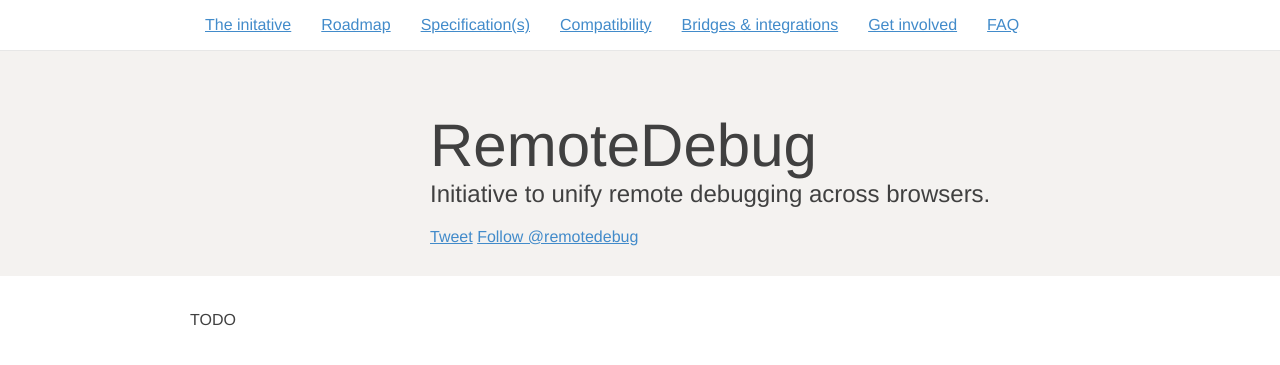
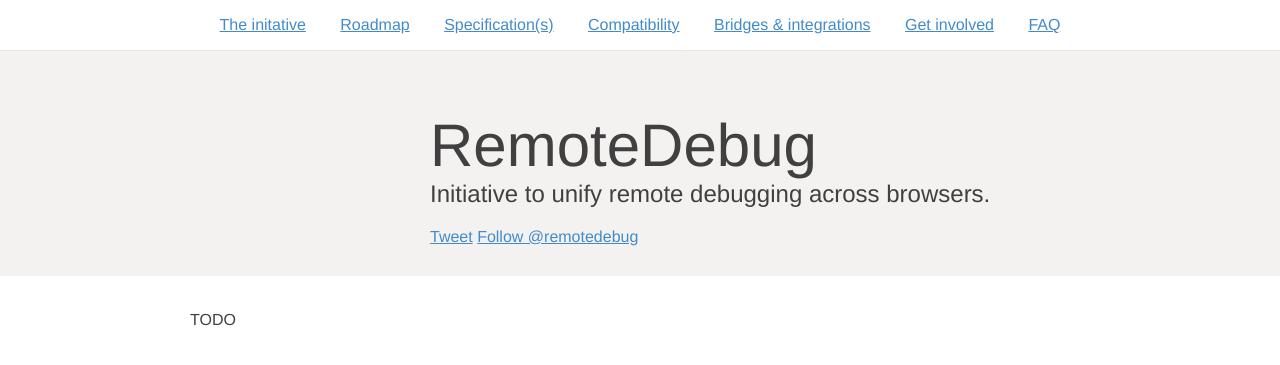
Before and after one commit to RemoteDebug/remotedebug.org, a Jekyll site: the page built from faq/index.html, in a window 1280 px wide. Shown: the top 365 px of the page. Built offline with Jekyll 4.4.1, drawn with Linux system fonts in a browser that asks for light colours; nearby versions of some CDN libraries; comment, search, counter and statistics services are not loaded.

Commit message:
Tweaks to navigation to better mobile layout. Still not happy.

```diff
--- a/stylesheets/style.css
+++ b/stylesheets/style.css
@@ -60,15 +60,14 @@ nav .inner {
   padding: 0;
 }
 nav ul {
-  overflow: hidden;
   min-height: 50px;
   margin: 0;
   padding: 0;
+  text-align: center;
 }
 nav li {
-  float: left;
   position: relative;
-  display: block;
+  display: inline-block;
 }
 nav li > a {
   display: block;
--- a/stylesheets/style.less
+++ b/stylesheets/style.less
@@ -75,16 +75,15 @@ nav {
   }
 
   ul {
-    overflow: hidden;
     min-height: 50px;
     margin: 0;
     padding: 0;
+    text-align: center;
   }
 
   li {
-    float: left;
     position: relative;
-    display: block;
+    display: inline-block;
 
     > a {
       display: block;
@@ -177,7 +176,6 @@ ul.sub li {
     padding: 20px;
     text-align: center;
   }
-
 
 }
 
```
